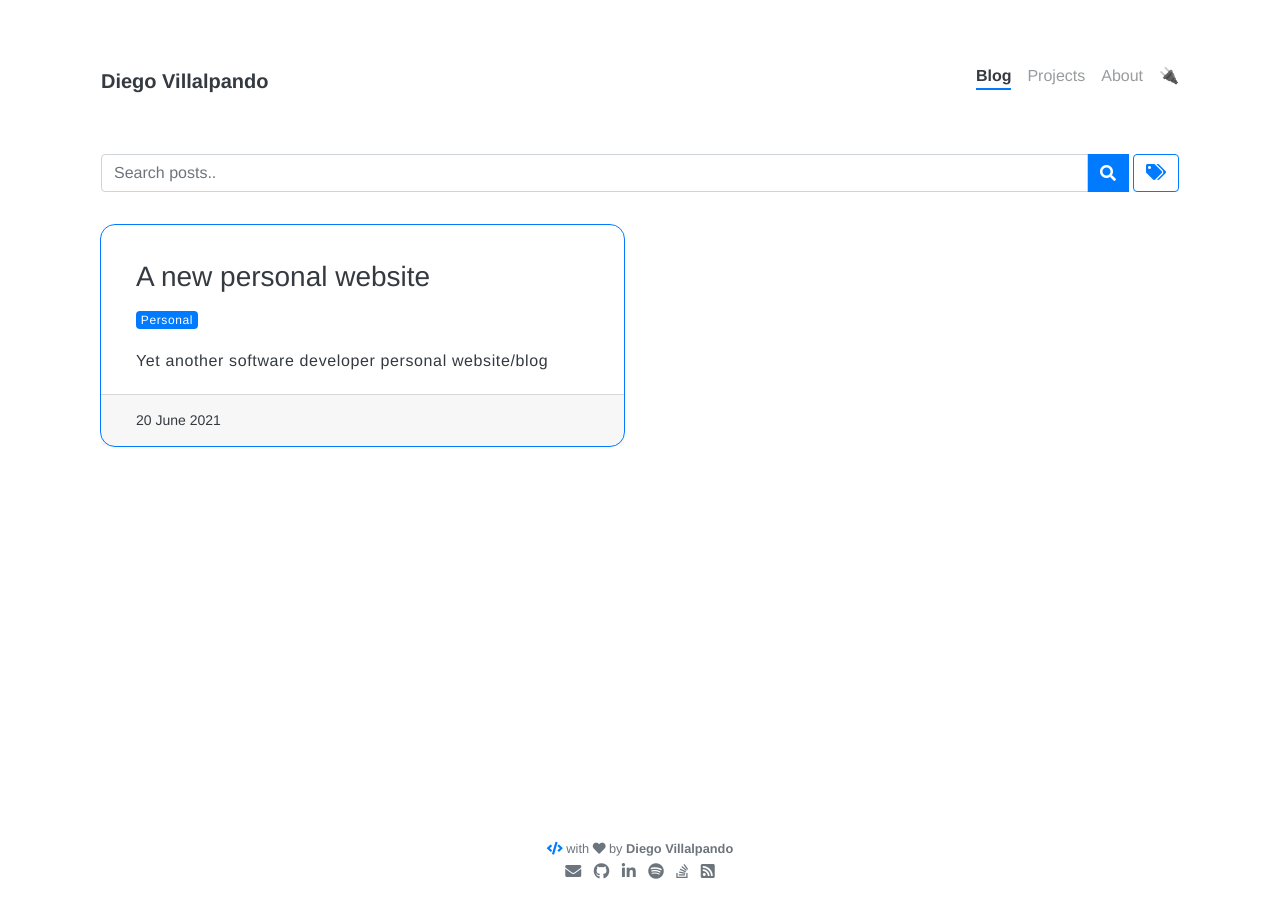
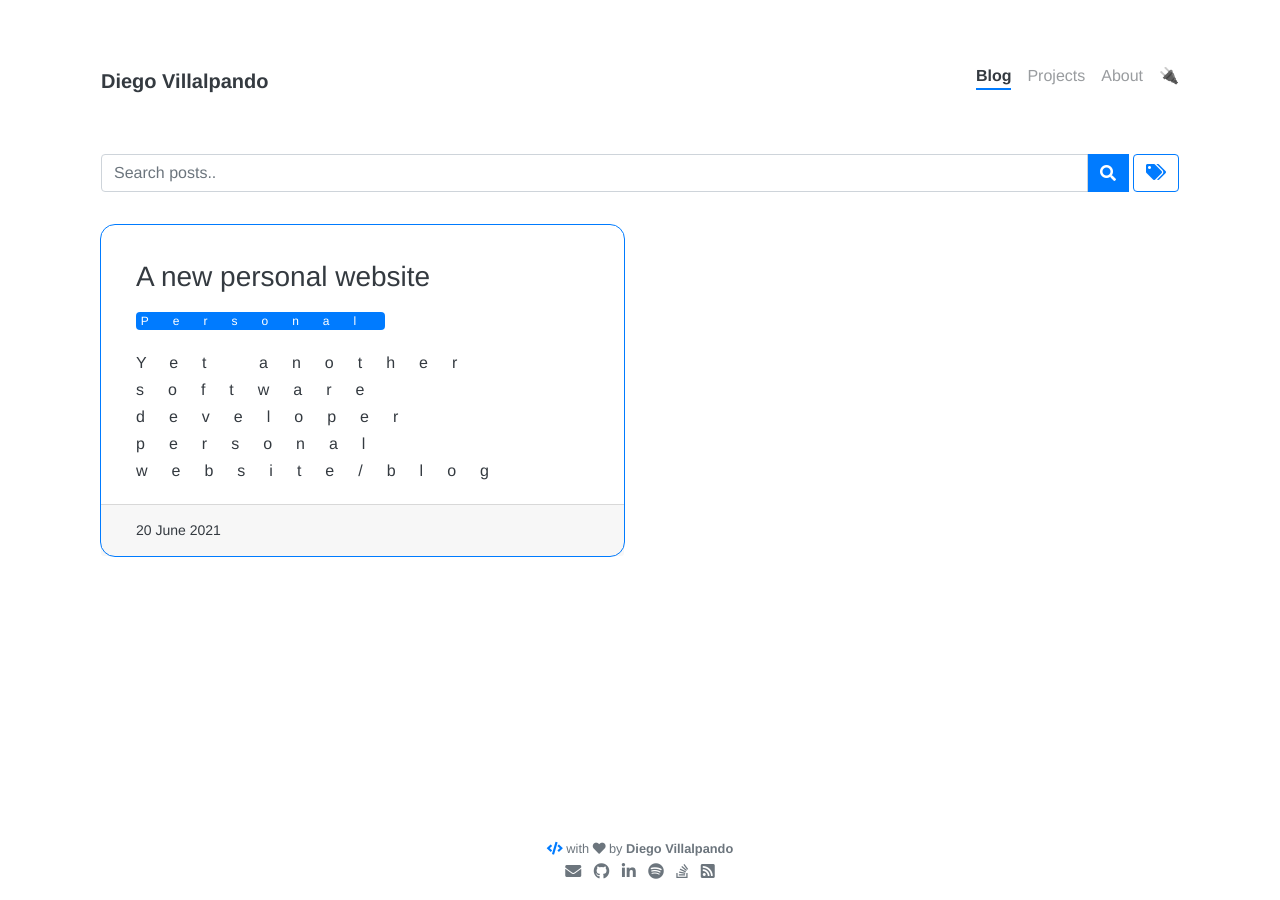
Before and after one commit to Dialvive/dialvive.dev, a Jekyll site: the page built from pages/blog.html, in a window 1280 px wide. Built offline with Jekyll 4.4.1, drawn with Linux system fonts in a browser that asks for light colours; nearby versions of some CDN libraries; comment, search, counter and statistics services are not loaded.

Commit message:
Update _blog.scss

```diff
--- a/_sass/_blog.scss
+++ b/_sass/_blog.scss
@@ -32,8 +32,10 @@
   }
 
   p {
-    line-height: 1.618;
-    letter-spacing: 0.618px;
+    font-size: 16px;
+    line-height: 27px;
+    letter-spacing: 1.5em;
+    max-width: 544px;
   }
 
   footer {
```
